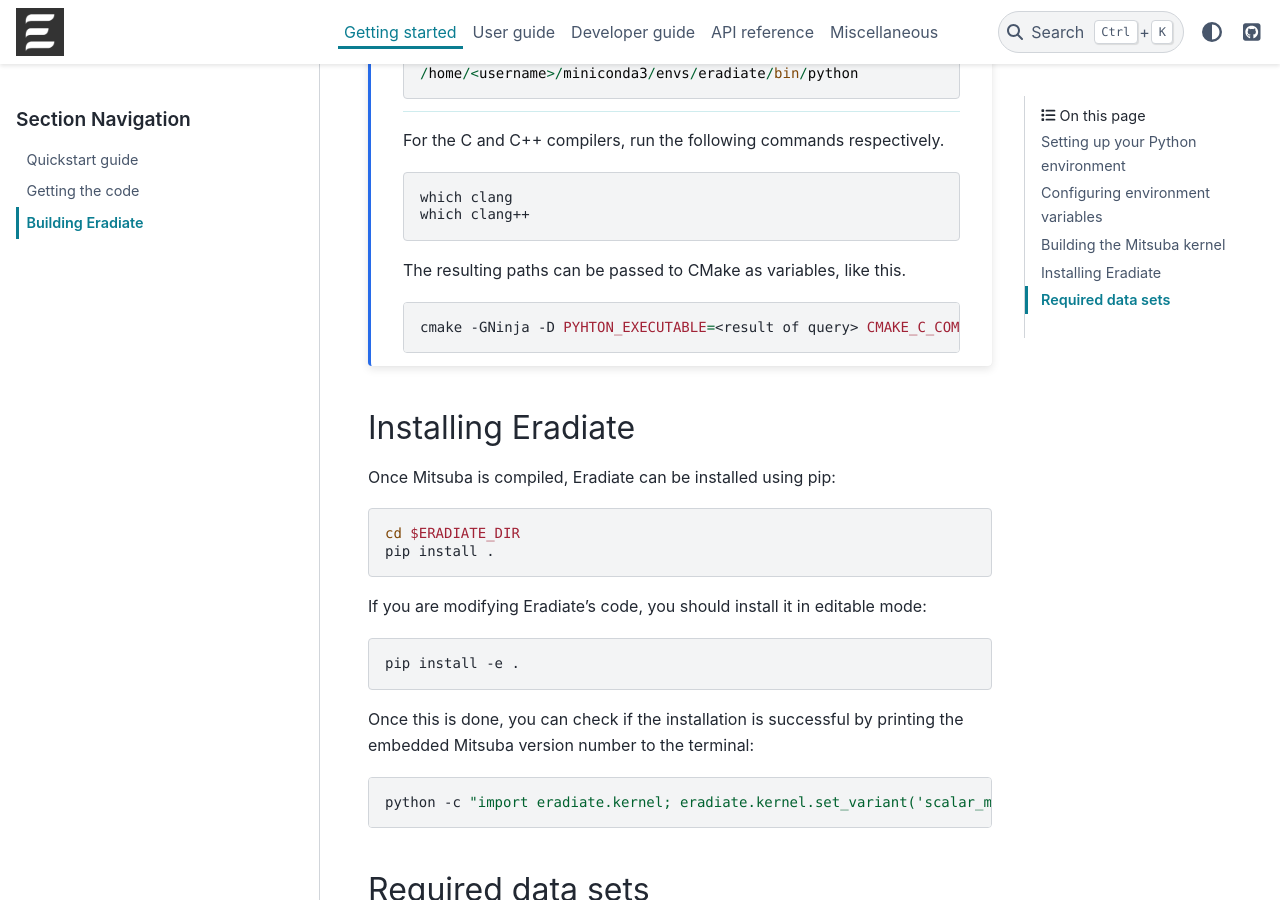
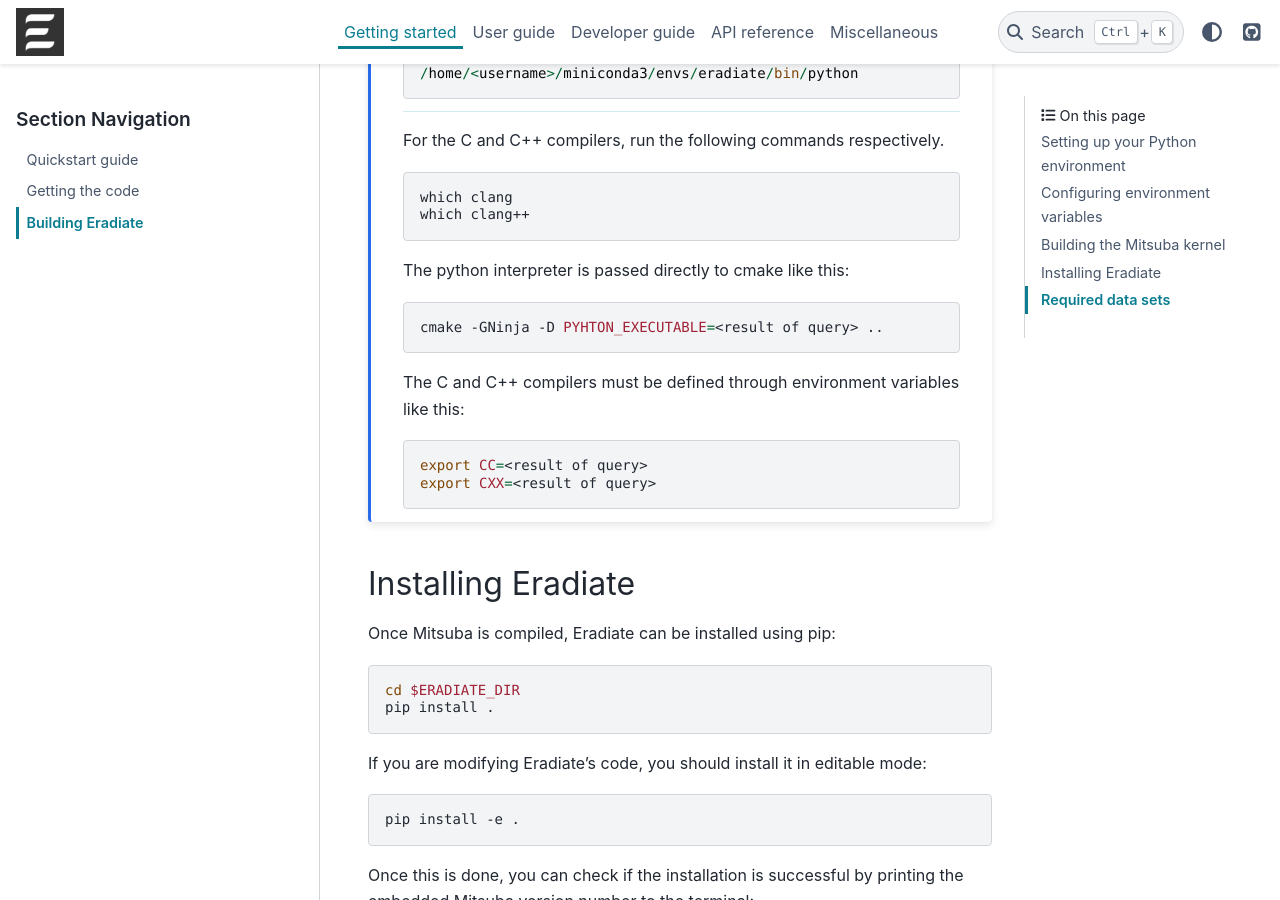
Before and after one commit to eradiate/eradiate, a Sphinx documentation site: the page built from docs/rst/getting_started/building.rst, in a window 1280 px wide and 900 px high, scrolled down 4879 px. Built offline with Sphinx 7.4.7 and the PyData theme 0.15.4, drawn with Linux system fonts in a browser that asks for light colours; pages that are not in the unit, such as notebooks, are missing from menus.

```diff
--- a/docs/rst/getting_started/building.rst
+++ b/docs/rst/getting_started/building.rst
@@ -289,11 +289,18 @@ print additional information about various command line arguments.
       which clang
       which clang++
 
-   The resulting paths can be passed to CMake as variables, like this.
+   The python interpreter is passed directly to cmake like this:
 
    .. code-block:: bash
 
-      cmake -GNinja -D PYHTON_EXECUTABLE=<result of query> CMAKE_C_COMPILER=<result of query> CMAKE_CXX_COMPILER=<result of query> ..
+      cmake -GNinja -D PYHTON_EXECUTABLE=<result of query> ..
+
+   The C and C++ compilers must be defined through environment variables like this:
+
+   .. code-block:: bash
+
+      export CC=<result of query>
+      export CXX=<result of query>
 
 .. _sec-getting_started-building-install_package:
 
```
Also changed, not shown: docs/rst/getting_started/quickstart.rst (+11 -11 lines).
